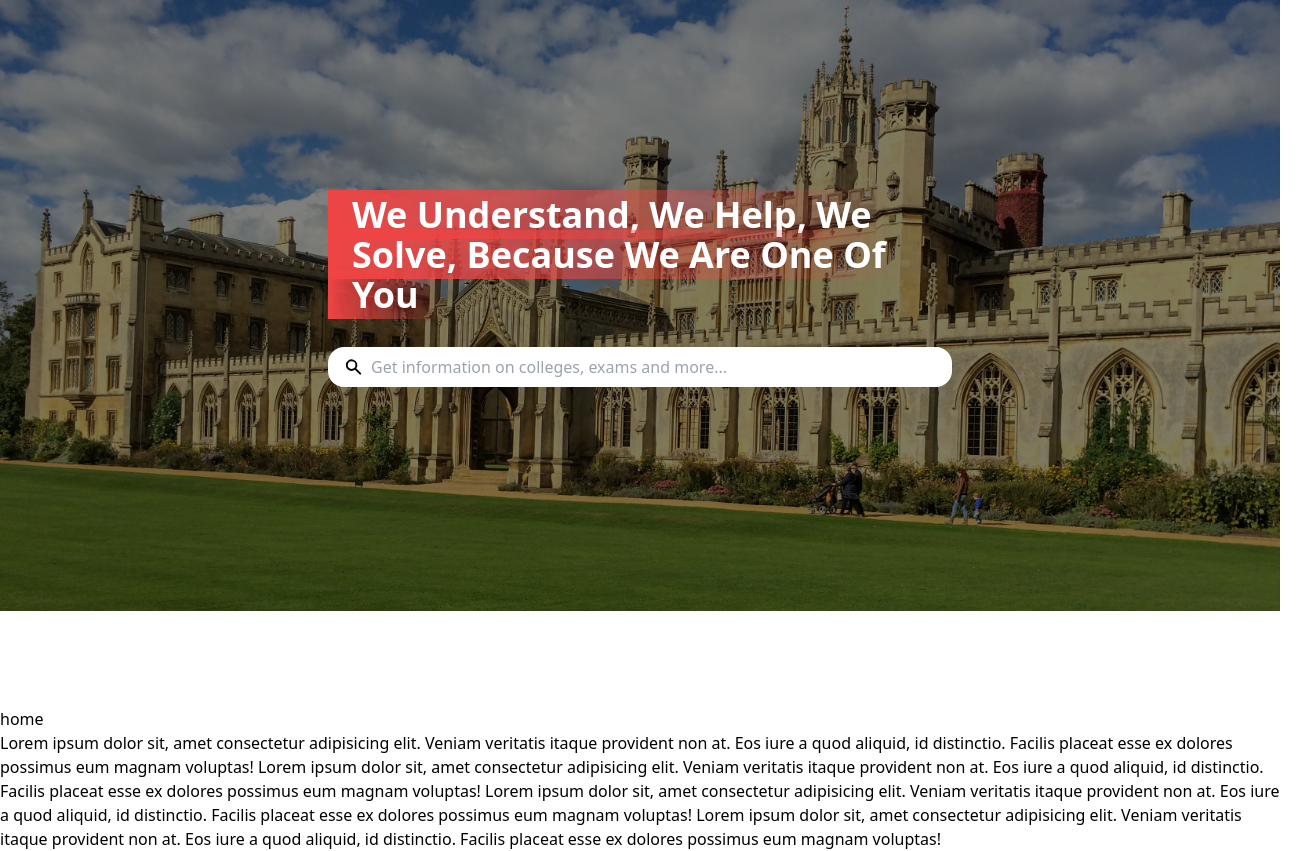
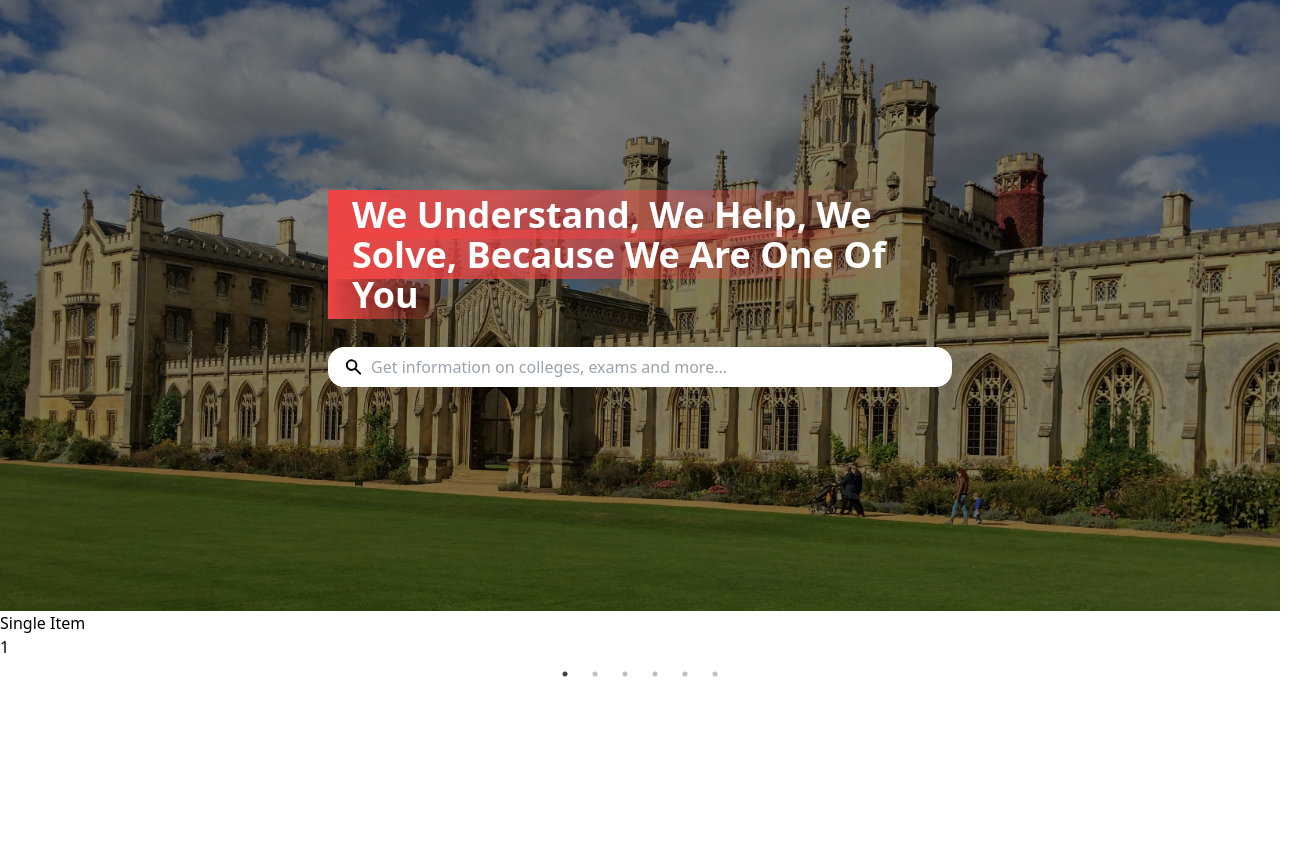
Before and after one commit to bhatvikrant/prep-station, a Next.js app: page / in a window 1280 px wide. Shown: the part 111-962 px from the top of the page, 1305 px wide, since content can reach past the window. After the commit the page ends 800 px from the top, so only its background shows below. Built offline with nearby package versions, Linux system fonts and the light colour scheme.

Commit message:
react-slick added for carousel

```diff
--- a/package.json
+++ b/package.json
@@ -30,13 +30,16 @@
     "@material-ui/core": "^4.11.4",
     "next": "latest",
     "react": "^17.0.1",
-    "react-dom": "^17.0.1"
+    "react-dom": "^17.0.1",
+    "react-slick": "^0.28.1",
+    "slick-carousel": "^1.8.1"
   },
   "devDependencies": {
     "@testing-library/react": "^11.2.5",
     "@types/jest": "^26.0.20",
     "@types/node": "^14.14.25",
     "@types/react": "^17.0.1",
+    "@types/react-slick": "^0.23.4",
     "@typescript-eslint/eslint-plugin": "^4.14.2",
     "@typescript-eslint/parser": "^4.14.2",
     "autoprefixer": "^10.2.5",
--- /dev/null
+++ b/src/components/Home/HowWeCanAssistYou.tsx
@@ -0,0 +1,39 @@
+// REACT SLICK
+import Slider from 'react-slick'
+
+const HowWeCanAssistYou: React.FC = () => {
+  const settings = {
+    dots: true,
+    infinite: true,
+    speed: 500,
+    slidesToShow: 1,
+    slidesToScroll: 1,
+    // arrows: false
+  }
+  return (
+    <div>
+      <h2> Single Item</h2>
+      <Slider {...settings}>
+        <div>
+          <h3>1</h3>
+        </div>
+        <div>
+          <h3>2</h3>
+        </div>
+        <div>
+          <h3>3</h3>
+        </div>
+        <div>
+          <h3>4</h3>
+        </div>
+        <div>
+          <h3>5</h3>
+        </div>
+        <div>
+          <h3>6</h3>
+        </div>
+      </Slider>
+    </div>
+  )
+}
+export default HowWeCanAssistYou
--- a/src/pages/_app.tsx
+++ b/src/pages/_app.tsx
@@ -1,6 +1,8 @@
 import type { AppProps } from 'next/app'
 
 // GLOBAL CSS
+import 'slick-carousel/slick/slick.css'
+import 'slick-carousel/slick/slick-theme.css'
 import '../../styles/global.css'
 
 // COMPONENTS
--- a/src/pages/index.tsx
+++ b/src/pages/index.tsx
@@ -2,29 +2,13 @@
 // import Image from 'next/image'
 
 import Landing from '../components/Home/Landing'
+import HowWeCanAssistYou from '../components/Home/HowWeCanAssistYou'
 
 export const Home = (): JSX.Element => (
   <div className="">
     <Landing />
-    <br />
-    <br />
-    <br />
-    <br />
-    <div className="static">
-      <h1>home</h1>
-      Lorem ipsum dolor sit, amet consectetur adipisicing elit. Veniam veritatis
-      itaque provident non at. Eos iure a quod aliquid, id distinctio. Facilis
-      placeat esse ex dolores possimus eum magnam voluptas! Lorem ipsum dolor
-      sit, amet consectetur adipisicing elit. Veniam veritatis itaque provident
-      non at. Eos iure a quod aliquid, id distinctio. Facilis placeat esse ex
-      dolores possimus eum magnam voluptas! Lorem ipsum dolor sit, amet
-      consectetur adipisicing elit. Veniam veritatis itaque provident non at.
-      Eos iure a quod aliquid, id distinctio. Facilis placeat esse ex dolores
-      possimus eum magnam voluptas! Lorem ipsum dolor sit, amet consectetur
-      adipisicing elit. Veniam veritatis itaque provident non at. Eos iure a
-      quod aliquid, id distinctio. Facilis placeat esse ex dolores possimus eum
-      magnam voluptas!
-    </div>
+
+    <HowWeCanAssistYou />
   </div>
 )
 
```
Also changed, not shown: 1 other file (tests, documents, lock files or other folders).
